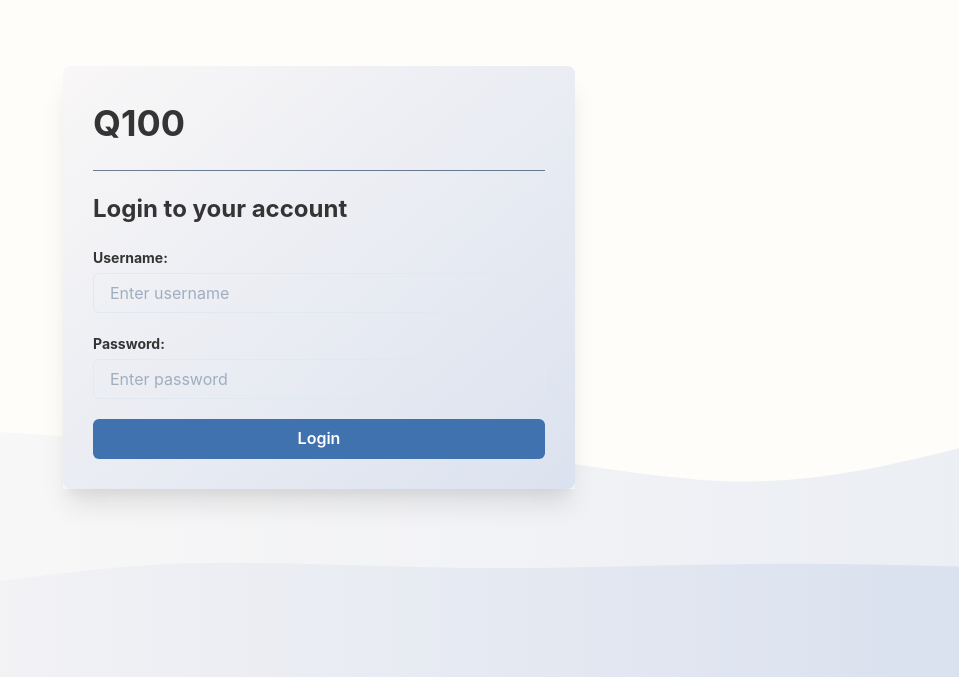
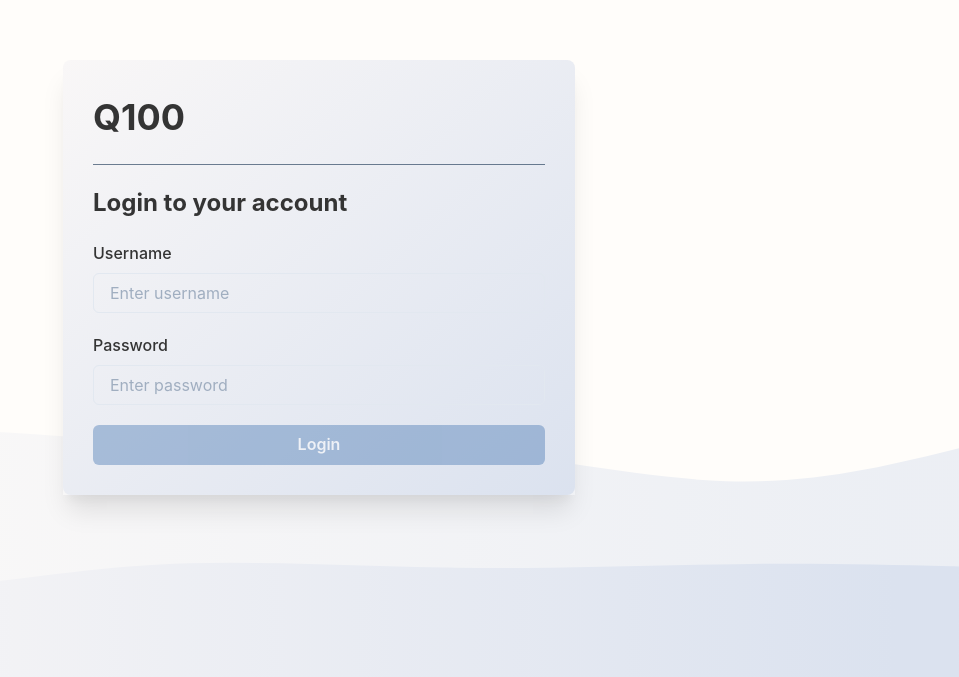
Before and after one commit to narendra087/ki-seratus, a React (Create React App) app: page / in a window 1280 px wide. Shown: the part 123-800 px from the top of the page, without its empty margins (321-1280 px from the left). Built offline with nearby package versions, Linux system fonts and the light colour scheme.

Commit message:
[ADD] Login function
Login function with formik and chakra ui form control

Author: Narendra

```diff
--- /dev/null
+++ b/src/mocks/users.json
@@ -0,0 +1,32 @@
+[
+  {
+    "id": "dimas",
+    "name": "Dimas",
+    "role": ["jadwal", "keluarga"],
+    "password": "dimas123"
+  },
+  {
+    "id": "randy",
+    "name": "Randy",
+    "role": ["form_unik", "formula"],
+    "password": "randy123"
+  },
+  {
+    "id": "adlan",
+    "name": "Adlan",
+    "role": ["form_canggih", "tabel"],
+    "password": "adlan123"
+  },
+  {
+    "id": "kikoadmn",
+    "name": "Kiko",
+    "role": ["admin"],
+    "password": "kikoadmn"
+  },
+  {
+    "id": "dummy",
+    "name": "Dummy",
+    "role": [],
+    "password": "dummy123"
+  }
+]
--- a/src/pages/Login.tsx
+++ b/src/pages/Login.tsx
@@ -1,28 +1,114 @@
 import React from 'react'
-import { Center, Box, Text, Input, Divider, Button } from '@chakra-ui/react'
+import { useNavigate } from "react-router-dom";
+import {
+  Center,
+  Box,
+  Text,
+  Input,
+  Divider,
+  Button,
+  useToast,
+  FormControl,
+  FormLabel,
+  FormErrorMessage,
+  FormHelperText,
+  VStack,
+} from '@chakra-ui/react'
+import { useFormik } from 'formik'
+
+import users from '../mocks/users.json'
 
 import { ReactComponent as Wave } from '../assets/wave.svg'
 
 import '../components/login.css'
 
+interface ToastProps {
+  msg: String,
+  status: 'success' | 'error' | 'warning' | 'info' | undefined
+}
+
+interface FormProps {
+  username: String,
+  password: String,
+}
+
 const Login = () => {
+  const toast = useToast()
+  const navigate = useNavigate()
+  const loginForm = useFormik({
+    initialValues: {
+      username: '',
+      password: '',
+    },
+    onSubmit: values => {
+      handleLogin(values)
+    }
+  })
+
+  const showToast = ({msg, status}: ToastProps) => {
+    toast({
+      title: msg,
+      status: status,
+      isClosable: true,
+      position: 'top-right',
+    })
+  }
+
+  const handleLogin = ({username, password}: FormProps) => {
+    console.log(username, password)
+    if (!username || !password) return
+
+    const indexUser = users.findIndex((user) => user.id === username)
+    if (indexUser !== -1) {
+      if (users[indexUser].password === password) {
+        if (users[indexUser].role.length !== 0) {
+          showToast({msg: 'Berhasil login', status: 'success'})
+          navigate('dashboard')
+        } else {
+          showToast({msg: 'Akun belum memiliki peran', status: 'error'})
+        }
+      } else {
+        showToast({msg: 'ID / Password Salah', status: 'error'})
+      }
+    } else {
+      showToast({msg: 'Akun tidak terdaftar', status: 'error'})
+    }
+  }
+
   return (
     <div className='login'>
       <Center maxW='lg' w='full' zIndex='1' boxShadow='xl'>
         <Box maxW='lg' w='full' borderRadius='lg' bg='primary.100' bgGradient="linear(to-br, primary.100, primary.200)" p='30px'>
           <Text fontSize='4xl' fontWeight='bold'>Q100</Text>
           <Divider borderColor='primary.400' my='20px' />
-          <Box w='full' display='flex' flexDirection='column' gap='20px' mt='20px'>
-            <Text fontSize='2xl' fontWeight='bold'>Login to your account</Text>
-            <div>
-              <Text fontSize='sm' fontWeight='bold' mb='5px'>Username:</Text>
-              <Input placeholder='Enter username'></Input>
-            </div>
-            <div>
-              <Text fontSize='sm' fontWeight='bold' mb='5px'>Password:</Text>
-              <Input type='password' placeholder='Enter password'></Input>
-            </div>
-            <Button w='full' colorScheme='linkedin' bg='primary.300' _hover={{bg: 'primary.400'}} >Login</Button>
+          <Box w='full'>
+            <Text fontSize='2xl' fontWeight='bold' my='20px'>Login to your account</Text>
+            <form onSubmit={loginForm.handleSubmit}>
+              <VStack spacing={5} align="flex-start">
+                <FormControl>
+                  <FormLabel htmlFor='username'>Username</FormLabel>
+                  <Input
+                    id='username'
+                    name='username'
+                    placeholder='Enter username'
+                    onChange={loginForm.handleChange}
+                    value={loginForm.values.username}
+                  />
+                </FormControl>
+                <FormControl>
+                  <FormLabel htmlFor='password'>Password</FormLabel>
+                  <Input
+                    id='password'
+                    name='password'
+                    type='password'
+                    placeholder='Enter password'
+                    onChange={loginForm.handleChange}
+                    value={loginForm.values.password}
+                  />
+                </FormControl>
+                <Button type='submit' w='full' colorScheme='linkedin' bg='primary.300' _hover={{bg: 'primary.400'}} _active={{bg: 'primary.400'}} disabled={!loginForm.values.username || !loginForm.values.password}>Login</Button>
+              </VStack>
+            </form>
           </Box>
         </Box>
       </Center>
```
